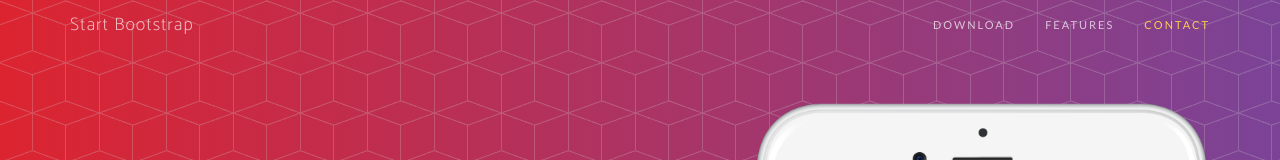
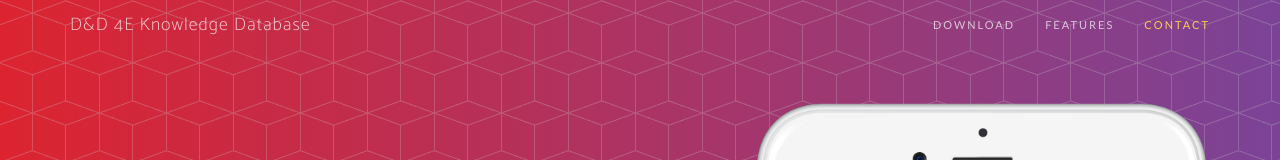
Before and after one commit to killerHELIX/dnd-knowledge-database-4e, a plain HTML site: page templates/index.html in a window 1280 px wide. Shown: the top 160 px of the page. Drawn offline with nearby package versions, Linux system fonts and the light colour scheme; files that its build step writes are made by us from their sources; files whose address does not match are found by name; a web font is replaced by a local one.

Commit message:
fixed more styling

```diff
--- a/templates/index.html
+++ b/templates/index.html
@@ -45,7 +45,7 @@
                 <button type="button" class="navbar-toggle collapsed" data-toggle="collapse" data-target="#bs-example-navbar-collapse-1">
                     <span class="sr-only">Toggle navigation</span> Menu <i class="fa fa-bars"></i>
                 </button>
-                <a class="navbar-brand page-scroll" href="#page-top">Start Bootstrap</a>
+                <a class="navbar-brand page-scroll" href="#page-top">D&D 4E Knowledge Database</a>
             </div>
 
             <!-- Collect the nav links, forms, and other content for toggling -->
```
